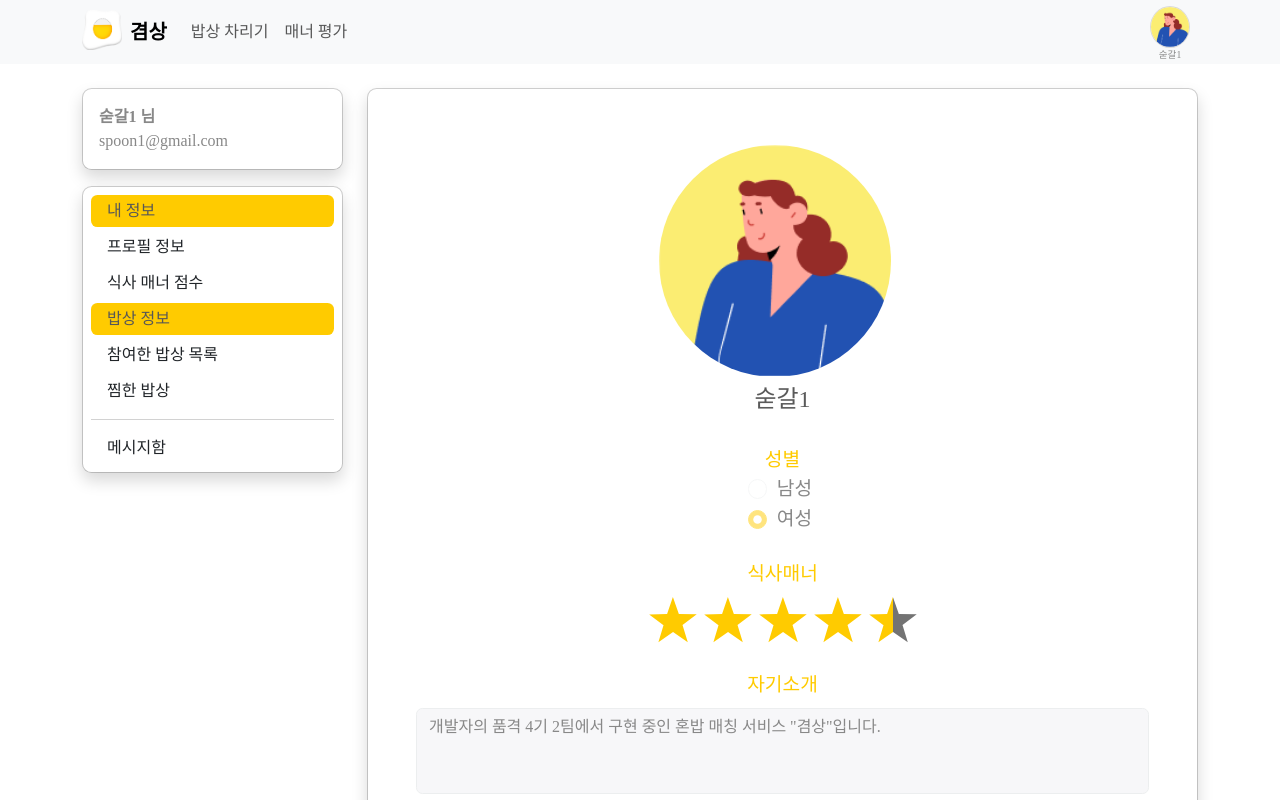
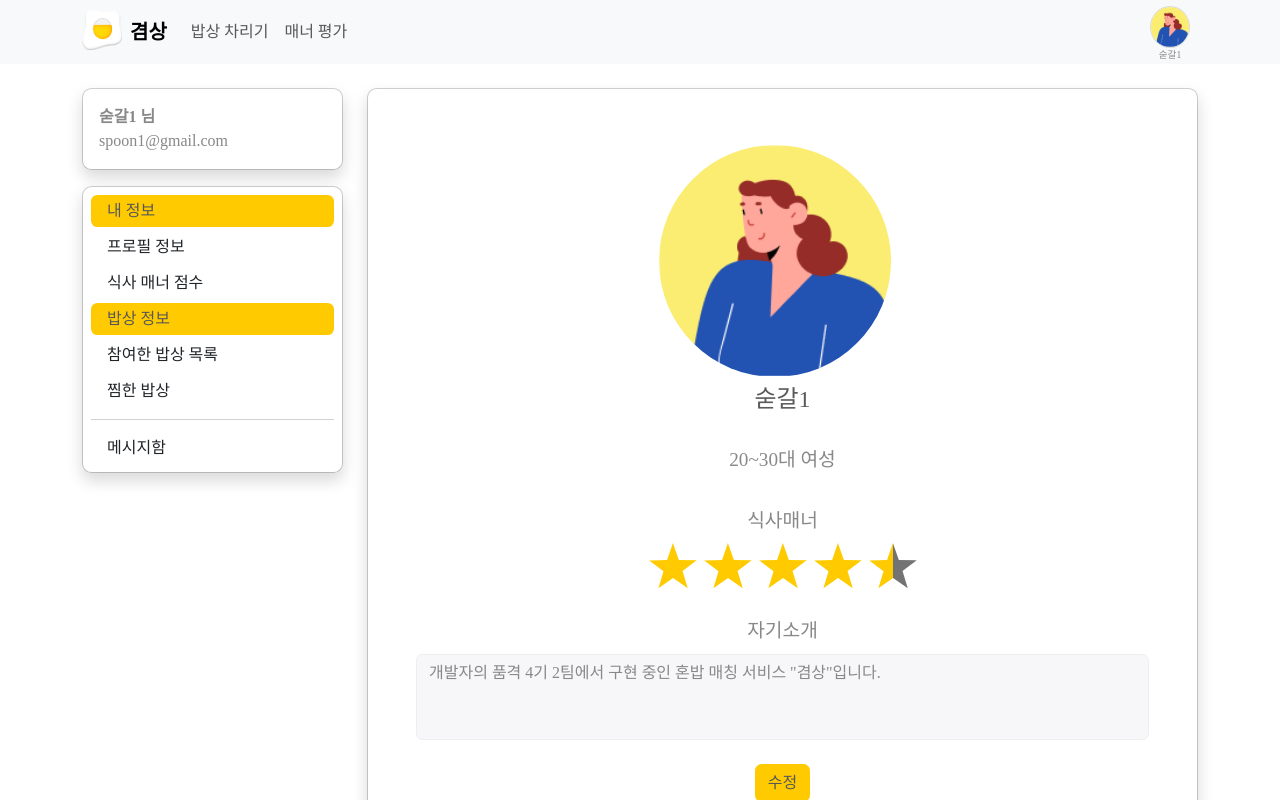
Before and after one commit to developer-dignity-team-2/gyeom-sang_client, a Vue app: page /mypage/profile in a window 1280 px wide. Shown: the top 800 px of the page. Built offline with nearby package versions, Linux system fonts and the light colour scheme; a web font is replaced by a local one.

Commit message:
[UPDATE] 프로필 화면 일부 수정

```diff
--- a/src/views/mypage-profile.vue
+++ b/src/views/mypage-profile.vue
@@ -20,52 +20,23 @@
 						</div>
 						<h4 class="mt-2">{{ user.nickname }}</h4>
 						<fieldset>
-							<div class="form-group">
-								<label class="mt-4 text-primary">성별</label>
-								<div class="form-check">
-									<label class="form-check-label">
-										<input
-											type="radio"
-											class="form-check-input"
-											name="optionsRadios"
-											id="optionsRadios2"
-											value="option2"
-											disabled
-											checked
-										/>
-										<span>남성</span>
-									</label>
-								</div>
-								<div class="form-check disabled">
-									<label class="form-check-label">
-										<input
-											type="radio"
-											class="form-check-input"
-											name="optionsRadios"
-											id="optionsRadios3"
-											value="option3"
-											disabled=""
-											checked
-										/>
-										<span>여성</span>
-									</label>
-								</div>
+							<div class="form-group mt-4">
+								<label class="form-label">
+									{{ user.age_range }}대
+									{{ user.gender === M ? '남성' : '여성' }}
+								</label>
 							</div>
 							<div class="form-group">
-								<label
-									for="exampleTextarea"
-									class="form-label mt-4 text-primary"
+								<label for="exampleTextarea" class="form-label mt-4"
 									>식사매너</label
 								>
 							</div>
-							<!-- 별점 기능 -->
+							<!-- 식사매너 별점 -->
 							<div>
 								<stars-rating :config="config" />
 							</div>
 							<div class="form-group">
-								<label
-									for="exampleTextarea"
-									class="form-label mt-4 text-primary"
+								<label for="exampleTextarea" class="form-label mt-4"
 									>자기소개</label
 								>
 								<textarea
```
